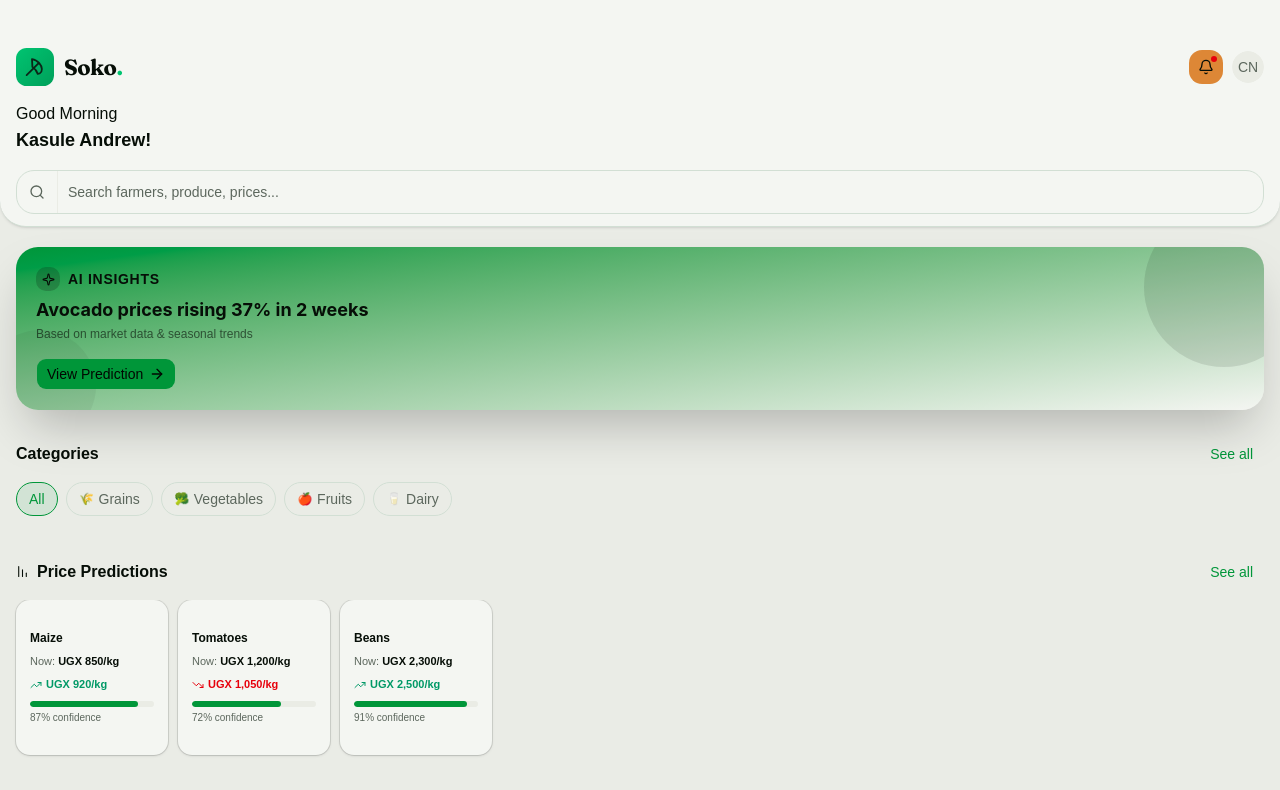
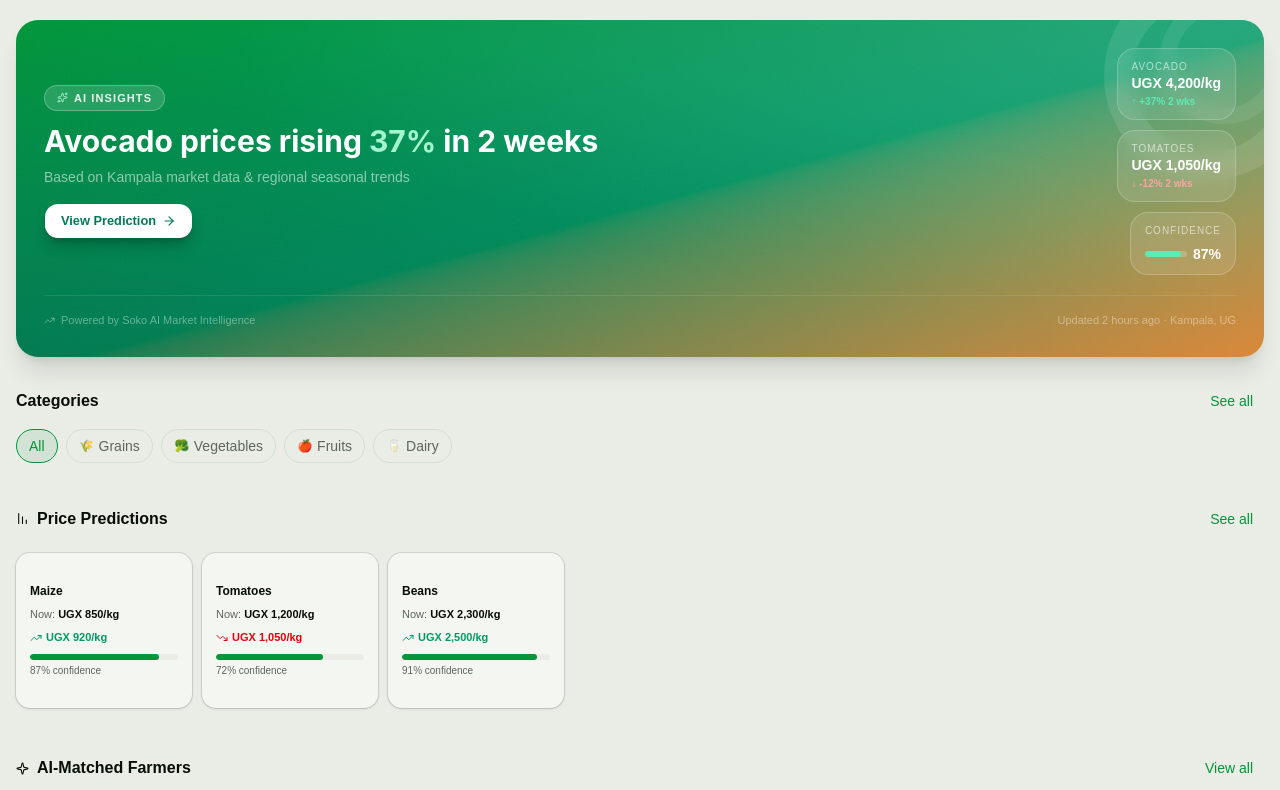
Before and after one commit to Ntale3/soko_client, a React (Vite) app: page /home in a window 1280 px wide. Shown: the top 790 px of the page. Built offline with nearby package versions, Linux system fonts and the light colour scheme.

Commit message:
♻️  refactor home page components

```diff
--- a/src/components/Home-page/ai-banner.tsx
+++ b/src/components/Home-page/ai-banner.tsx
@@ -1,39 +1,129 @@
-import { ArrowRight, Sparkle } from "lucide-react";
-import React from "react";
+import { ArrowRight, Sparkles, TrendingUp } from "lucide-react";
+import { Button } from "../ui/button";
 
-import { Button } from "../ui/button";
+// Stat pill shown inside the banner
+function StatPill({
+  label,
+  value,
+  trend,
+}: {
+  label: string;
+  value: string;
+  trend: "up" | "down";
+}) {
+  return (
+    <div className="flex flex-col gap-0.5 bg-white/10 backdrop-blur-sm rounded-2xl px-3.5 py-2.5 border border-white/20 min-w-[90px]">
+      <span className="text-white/60 text-[10px] uppercase tracking-widest font-medium">
+        {label}
+      </span>
+      <span className="text-white font-bold text-sm leading-none">{value}</span>
+      <span
+        className={`text-[10px] font-semibold mt-0.5 ${
+          trend === "up" ? "text-emerald-300" : "text-red-300"
+        }`}
+      >
+        {trend === "up" ? "↑" : "↓"} {trend === "up" ? "+37%" : "-12%"} 2 wks
+      </span>
+    </div>
+  );
+}
 
 const AiBanner = () => {
   return (
-    <div className="rounded-3xl overflow-hidden bg-linear-to-br from-primary via-muted-600 to-card p-5 shadow-2xl relative">
-      {/* decorative subtle overlay blobs */}
-      <div className="absolute -top-10 -right-10 size-40 rounded-full bg-foreground/10" />
-      <div className="absolute -bottom-8 -left-8 size-28 rounded-full bg-foreground/5" />
+    <div className="relative rounded-3xl overflow-hidden shadow-xl">
+      {/* ── Background layers ──────────────────────────────────────────── */}
+      {/* Base gradient */}
+      <div className="absolute inset-0 bg-linear-to-br from-primary via-emerald-600 to-accent" />
 
-      {/* Content */}
-      <div className="relative z-10">
-        {/* Badge/ label */}
-        <div className="flex items-center gap-2 mb-2">
-          <div className="size-6 rounded-lg bg-foreground/20 flex items-center justify-center">
-            <Sparkle size={13} className="text-foreground" />
+      {/* Mesh overlay for depth */}
+      <div className="absolute inset-0 bg-[radial-gradient(ellipse_at_top_right,rgba(255,255,255,0.15)_0%,transparent_60%)]" />
+      <div className="absolute inset-0 bg-[radial-gradient(ellipse_at_bottom_left,rgba(0,0,0,0.2)_0%,transparent_70%)]" />
+
+      {/* Decorative ring — top right */}
+      <div className="absolute -top-12 -right-12 size-52 rounded-full border-28 border-white/10" />
+      <div className="absolute -top-6 -right-6 size-32 rounded-full border-16 border-white/8" />
+
+      {/* Subtle grain texture via SVG filter */}
+      <svg className="absolute inset-0 w-full h-full opacity-[0.04] pointer-events-none" aria-hidden>
+        <filter id="grain">
+          <feTurbulence type="fractalNoise" baseFrequency="0.65" numOctaves="3" stitchTiles="stitch" />
+          <feColorMatrix type="saturate" values="0" />
+        </filter>
+        <rect width="100%" height="100%" filter="url(#grain)" />
+      </svg>
+
+      {/* ── Content ────────────────────────────────────────────────────── */}
+      <div className="relative z-10 p-5 md:p-7">
+        {/*
+          MOBILE: stacked layout (default)
+          DESKTOP (md+): side-by-side — text left, stats right
+        */}
+        <div className="flex flex-col md:flex-row md:items-center md:justify-between gap-5 md:gap-8">
+
+          {/* Left: text content */}
+          <div className="flex-1 min-w-0">
+            {/* Badge */}
+            <div className="inline-flex items-center gap-1.5 bg-white/15 border border-white/25 rounded-full px-3 py-1 mb-3 backdrop-blur-sm">
+              <Sparkles size={11} className="text-emerald-200" />
+              <span className="text-white/90 text-[11px] font-semibold uppercase tracking-widest">
+                AI Insights
+              </span>
+            </div>
+
+            {/* Headline */}
+            <h2 className="text-white text-xl md:text-2xl lg:text-3xl font-bold leading-tight mb-1.5 font-serif">
+              Avocado prices rising{" "}
+              <span className="text-emerald-200">37%</span>{" "}
+              in 2 weeks
+            </h2>
+
+            {/* Sub */}
+            <p className="text-white/55 text-xs md:text-sm mb-4 max-w-sm">
+              Based on Kampala market data & regional seasonal trends
+            </p>
+
+            {/* CTA */}
+            <Button
+              size="sm"
+              className="bg-white text-emerald-700 hover:bg-emerald-50 font-semibold rounded-xl shadow-lg shadow-black/20 gap-1.5 h-9 px-4 transition-all duration-200 hover:shadow-xl hover:scale-[1.02] active:scale-[0.98]"
+            >
+              View Prediction
+              <ArrowRight size={14} />
+            </Button>
           </div>
-          <span className="text-card-foreground text-sm font-bold uppercase tracking-wider">
-            AI Insights
-          </span>
+
+          {/* Right: stat pills */}
+          <div className="flex flex-row md:flex-col gap-2 md:gap-2.5 md:items-end">
+            <StatPill label="Avocado" value="UGX 4,200/kg" trend="up" />
+            <StatPill label="Tomatoes" value="UGX 1,050/kg" trend="down" />
+
+            {/* Confidence indicator — desktop only */}
+            <div className="hidden md:flex flex-col gap-1 bg-white/10 rounded-2xl px-3.5 py-2.5 border border-white/20 min-w-[90px]">
+              <span className="text-white/60 text-[10px] uppercase tracking-widest font-medium">Confidence</span>
+              <div className="flex items-center gap-1.5 mt-0.5">
+                <div className="flex-1 h-1.5 rounded-full bg-white/20 overflow-hidden">
+                  <div className="h-full w-[87%] rounded-full bg-emerald-300" />
+                </div>
+                <span className="text-white font-bold text-sm">87%</span>
+              </div>
+            </div>
+          </div>
         </div>
 
-        {/* Heading */}
-        <h2 className="text-foreground text-lg  font-bold leading-tight mb-1 font-serif">
-          Avocado prices rising 37% in 2 weeks
-        </h2>
+        {/* Bottom strip — model label, mobile only */}
+        <div className="mt-4 md:hidden flex items-center gap-1.5 text-white/40 text-[10px]">
+          <TrendingUp size={10} />
+          <span>Powered by Soko AI · Updated 2h ago</span>
+        </div>
 
-        {/* Description */}
-        <p className="text-foreground/60 text-xs mb-4">Based on market data & seasonal trends</p>
-
-        {/* CTA  */}
-        <Button className="hover:bg-primary/50 hover:shadow-xl hover-105 transition-all duration-200 ">
-          View Prediction <ArrowRight />
-        </Button>
+        {/* Bottom strip — desktop */}
+        <div className="hidden md:flex mt-5 pt-4 border-t border-white/10 items-center justify-between text-white/40 text-[11px]">
+          <span className="flex items-center gap-1.5">
+            <TrendingUp size={11} />
+            Powered by Soko AI Market Intelligence
+          </span>
+          <span>Updated 2 hours ago · Kampala, UG</span>
+        </div>
       </div>
     </div>
   );
--- a/src/components/Home-page/famers-card.tsx
+++ b/src/components/Home-page/famers-card.tsx
@@ -28,7 +28,7 @@ export const FarmerCard = ({ farmer }: { farmer: Farmer }) => {
 
   return (
     <Card
-      className="w-42 shrink-0 cursor-pointer shadow-sm transition-shadow hover:shadow-md"
+      className="w-42 shrink-0 cursor-pointer shadow-sm transition-shadow hover:shadow-md mt-2"
       // onClick={() =>
       //   // navigate({ to: "/farmer-profile", search: { id: farmer.id } })
       // }
--- a/src/components/Home-page/fresh-listing-section.tsx
+++ b/src/components/Home-page/fresh-listing-section.tsx
@@ -1,7 +1,6 @@
-import { Link, useNavigate } from "@tanstack/react-router";
-import { useState } from "react";
+import { Link} from "@tanstack/react-router";
 
-import { Product } from "@/types";
+import { Product } from "@/constants/data/products";
 
 import { ProductCard } from "../common/product-card";
 import { Button } from "../ui/button";
@@ -43,7 +42,7 @@ export const FreshListingsSection = ({ products }: { products: Product[] }) => {
             product={p}
             // isWishlisted={wishlist.includes(p.id)}
             //onToggleWishlist={toggleWishlist}
-            onAddToCart={addToCart}
+            //onAddToCart={addToCart}
           />
         ))}
       </div>
--- a/src/components/Home-page/latest-articles-section.tsx
+++ b/src/components/Home-page/latest-articles-section.tsx
@@ -1,9 +1,9 @@
-import { Article } from "@/types";
+import { Post } from "@/types";
 
 import { Button } from "../ui/button";
-import { ArticleCard } from "./artical-card";
+import { BlogCard } from "../common/blog-card";
 
-export const LatestArticlesSection = ({ blogs }: { blogs: Article[] }) => (
+export const LatestArticlesSection = ({ blogs }: { blogs: Post[] }) => (
   <div>
     {/* Header */}
     <div className="mb-3 flex items-center justify-between">
@@ -20,9 +20,9 @@ export const LatestArticlesSection = ({ blogs }: { blogs: Article[] }) => (
     </div>
 
     {/* List */}
-    <div className="flex flex-col gap-2.5">
-      {blogs.slice(0, 2).map((b) => (
-        <ArticleCard key={b.id} article={b} />
+    <div className="flex gap-2 overflow-x-auto no-scrollbar">
+      {blogs.slice(0,4).map((b) => (
+        <BlogCard key={b.slug} post={b}/>
       ))}
     </div>
   </div>
--- a/src/components/Home-page/predictions-card.tsx
+++ b/src/components/Home-page/predictions-card.tsx
@@ -11,7 +11,7 @@ export const PricePredictionCard = ({ p }: { p: PricePrediction }) => {
   const isUp = p.trend === "up";
 
   return (
-    <Card className="w-38 shrink-0 shadow-sm">
+    <Card className="w-38 md:w-44 shrink-0 shadow-sm mt-1.5">
       <CardContent className="p-3.5 flex flex-col gap-2">
         {/* Crop name */}
         <p className="text-xs font-bold text-foreground truncate">{p.crop}</p>
--- a/src/components/Home-page/sticky-header.tsx
+++ b/src/components/Home-page/sticky-header.tsx
@@ -10,7 +10,7 @@ const StickyHeader = () => {
   const navigate = useNavigate();
 
   return (
-    <div className="bg-card pt-12 pb-3 px-4 sticky top-0 border-b border-border shadow-sm z-50 rounded-b-4xl">
+    <div className="bg-card pt-12 pb-3 px-4 sticky top-0 border-b border-border shadow-sm z-50 rounded-b-4xl hidden">
       <div className="flex items-center justify-between mb-3">
         <div>
           <h1 className="text-xl font-extrabold text-primary font-serif">
```
